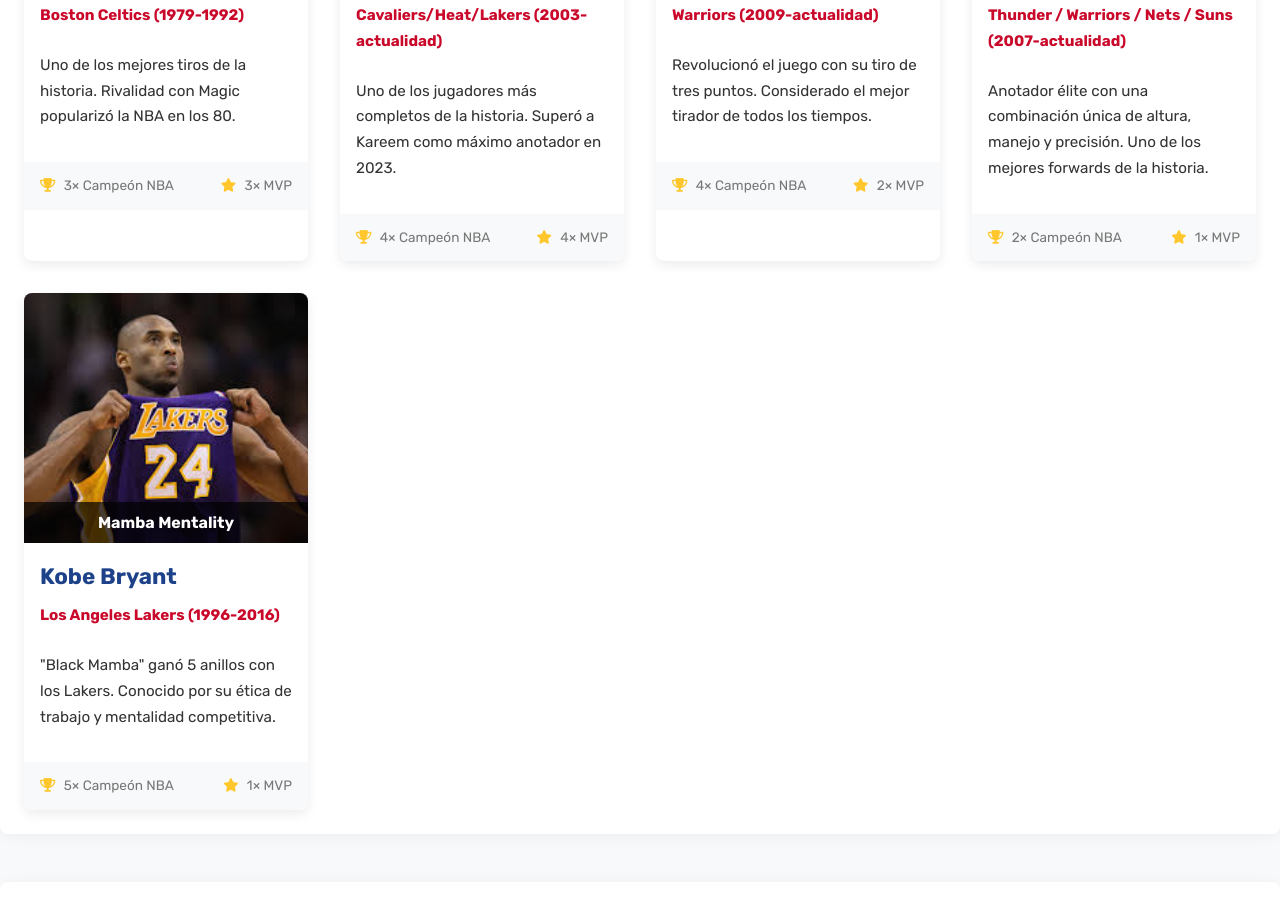
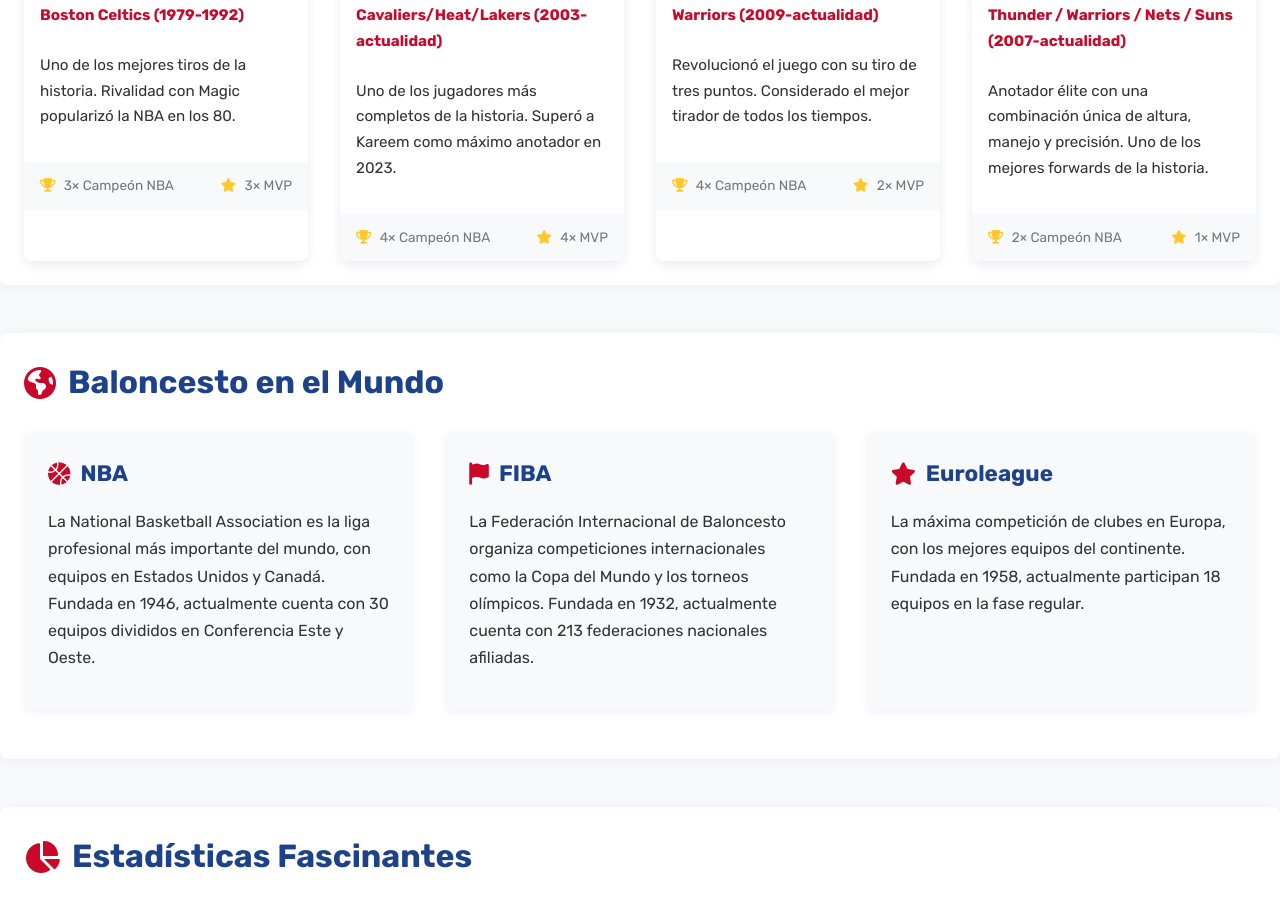
Before and after one commit to 1223I45I5I/mi-concesionario-web, a plain HTML site: page index.html in a window 1280 px wide. Shown: the part 3360-4272 px from the top of the page. Drawn offline with nearby package versions, Linux system fonts and the light colour scheme.

Commit message:
index.html

```diff
--- a/index.html
+++ b/index.html
@@ -299,22 +299,6 @@
                 </div>
             </article>
 
-
-            <article class="legend-card">
-                <div class="legend-image">
-                    <img src="6.jpg" alt="Kobe Bryant">
-                    <div class="legend-overlay">
-                        <span>Mamba Mentality</span>
-                    </div>
-                </div>
-                <h3>Kobe Bryant</h3>
-                <p class="legend-team">Los Angeles Lakers (1996-2016)</p>
-                <p>"Black Mamba" ganó 5 anillos con los Lakers. Conocido por su ética de trabajo y mentalidad competitiva.</p>
-                <div class="legend-stats">
-                    <span><i class="fas fa-trophy"></i> 5× Campeón NBA</span>
-                    <span><i class="fas fa-star"></i> 1× MVP</span>
-                </div>
-            </article>
         </div>
     </section>
 
```
